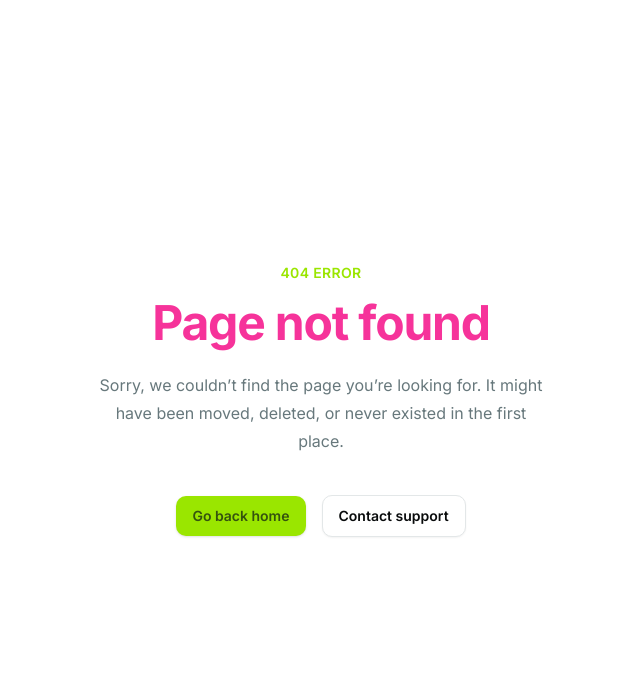
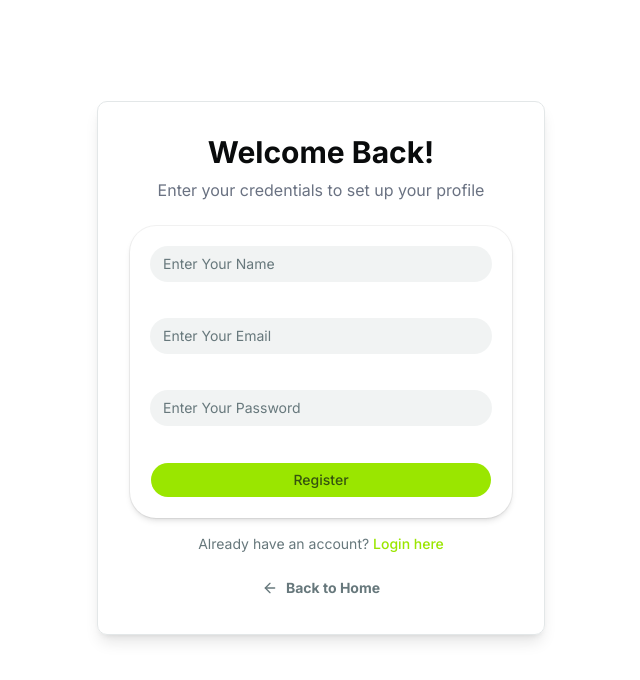
Before and after one commit to mdabdulaziz6236/gearup-frontend, a Next.js app: page /auth/register in a window 1280 px wide. Before the commit this address had no page. Shown: the top 680 px of the page, without its empty margins (319-959 px from the left). Built offline with nearby package versions, Linux system fonts and the light colour scheme.

Commit message:
feat(auth): add register page with form validation and server action

```diff
--- /dev/null
+++ b/app/auth/_actions/authActions.ts
@@ -0,0 +1,44 @@
+'use server'
+
+type RegisterState = {
+  success: boolean;
+  statusCode: number;
+  message: string;
+  data: {
+    id: string;
+    fullName: string;
+    email: string;
+    role: string;
+    status: string;
+    createdAt: string;
+    updatedAt: string;
+  };
+};
+
+export const registerAction = async (
+  prevState: RegisterState,
+  formData: FormData,
+): Promise<any> => {
+  const fullName = formData.get("name");
+  const email = formData.get("email");
+  const password = formData.get("password");
+  const payload = {
+    fullName,
+    email,
+    password,
+  };
+  const url = process.env.BACKEND_API_URL
+  console.log(url)
+  const res = await fetch(`${process.env.BACKEND_API_URL}/api/auth/register`, {
+    method: "POST",
+    headers: {
+      "content-type": "application/json",
+    },
+    body: JSON.stringify(payload),
+  });
+
+  const result = await res.json();
+
+    return result;
+
+};
--- /dev/null
+++ b/app/auth/_components/RegisterForm.tsx
@@ -0,0 +1,91 @@
+"use client";
+
+import { Button } from "@/components/ui/button";
+import { Card } from "@/components/ui/card";
+import { Input } from "@/components/ui/input";
+import { useActionState, useEffect } from "react";
+import { toast } from "sonner";
+import Link from "next/link";
+import { registerAction } from "../_actions/authActions";
+import { useRouter } from "next/navigation";
+
+function RegisterForm() {
+  const [state, action, pending] = useActionState(registerAction, false);
+  const router = useRouter();
+  useEffect(() => {
+    if (!state) return;
+
+    if (state.success) {
+      toast.success(state.message || "Registration successful!");
+      setTimeout(() => {
+        router.push("/login");
+      }, 1500);
+    } else {
+      toast.error(state.message || "Registration failed!");
+    }
+  }, [state]);
+
+  return (
+    <form action={action} className="space-y-4">
+      <Card className="p-5 space-y-3">
+        {/* Name Input */}
+        <Input
+          name="name"
+          type="text"
+          placeholder="Enter Your Name"
+          required
+          disabled={pending}
+        />
+
+        {/* Email Input */}
+        <Input
+          name="email"
+          type="email"
+          placeholder="Enter Your Email"
+          required
+          disabled={pending}
+        />
+
+        {/* Password Input */}
+        <Input
+          name="password"
+          type="password"
+          placeholder="Enter Your Password"
+          required
+          disabled={pending}
+        />
+
+        {/* Profile Photo URL Input */}
+        {/* <Input
+          name="profilePhoto"
+          type="text"
+          placeholder="Profile Photo URL (e.g., www.profile.com)"
+          required
+          disabled={pending}
+        /> */}
+
+        {/* Submit Button */}
+        <Button
+          type="submit"
+          className="w-full cursor-pointer"
+          disabled={pending}
+        >
+          {pending ? "Creating Account..." : "Register"}
+        </Button>
+      </Card>
+
+      {/* Login Page Link */}
+      <div className="text-center text-sm text-muted-foreground mt-2">
+        <span>Already have an account? </span>
+        <Link
+          href="/login"
+          className="text-primary hover:underline font-medium"
+        >
+          Login here
+        </Link>
+      </div>
+    </form>
+  );
+}
+
+export default RegisterForm;
--- /dev/null
+++ b/app/auth/register/page.tsx
@@ -0,0 +1,31 @@
+import React from "react";
+import { ArrowLeft } from "lucide-react";
+import Link from "next/link";
+import RegisterForm from "../_components/RegisterForm";
+
+const RegisterPage = () => {
+  return (
+    <div className="min-h-[calc(100vh-65px)] p-4 bg-background flex items-center justify-center">
+      <div className="w-full max-w-md space-y-6 rounded-lg border p-8 shadow-lg">
+        <div className="space-y-2 text-center ">
+          <h1 className="text-3xl font-bold ">Welcome Back!</h1>
+          <p className="text-gray-500">
+            Enter your credentials to set up your profile
+          </p>
+        </div>
+        <RegisterForm />
+        <div className="  text-center font-bold">
+          <Link
+            href="/"
+            className="inline-flex items-center gap-2 text-sm text-muted-foreground hover:text-foreground transition-colors group"
+          >
+            <ArrowLeft className="size-4 transition-transform group-hover:-translate-x-1" />
+            <span>Back to Home</span>
+          </Link>
+        </div>
+      </div>
+    </div>
+  );
+};
+
+export default RegisterPage;
--- a/app/layout.tsx
+++ b/app/layout.tsx
@@ -3,6 +3,7 @@ import { Geist, Geist_Mono, Inter } from "next/font/google";
 import "./globals.css";
 import { cn } from "@/lib/utils";
 import { ThemeProvider } from "@/components/theme/theme-provider";
+import { Toaster } from "@/components/ui/sonner";
 
 const inter = Inter({ subsets: ["latin"], variable: "--font-sans" });
 
@@ -46,6 +47,7 @@ export default function RootLayout({
           disableTransitionOnChange
         >
           {children}
+           <Toaster richColors position="top-right" />
         </ThemeProvider>
       </body>
     </html>
--- /dev/null
+++ b/components/ui/card.tsx
@@ -0,0 +1,100 @@
+import * as React from "react"
+
+import { cn } from "@/lib/utils"
+
+function Card({
+  className,
+  size = "default",
+  ...props
+}: React.ComponentProps<"div"> & { size?: "default" | "sm" }) {
+  return (
+    <div
+      data-slot="card"
+      data-size={size}
+      className={cn(
+        "group/card flex flex-col gap-(--card-spacing) overflow-hidden rounded-4xl bg-card py-(--card-spacing) text-sm text-card-foreground shadow-md ring-1 ring-foreground/5 [--card-spacing:--spacing(6)] has-[>img:first-child]:pt-0 data-[size=sm]:[--card-spacing:--spacing(4)] dark:ring-foreground/10 *:[img:first-child]:rounded-t-4xl *:[img:last-child]:rounded-b-4xl",
+        className
+      )}
+      {...props}
+    />
+  )
+}
+
+function CardHeader({ className, ...props }: React.ComponentProps<"div">) {
+  return (
+    <div
+      data-slot="card-header"
+      className={cn(
+        "group/card-header @container/card-header grid auto-rows-min items-start gap-1.5 rounded-t-4xl px-(--card-spacing) has-data-[slot=card-action]:grid-cols-[1fr_auto] has-data-[slot=card-description]:grid-rows-[auto_auto] [.border-b]:pb-(--card-spacing)",
+        className
+      )}
+      {...props}
+    />
+  )
+}
+
+function CardTitle({ className, ...props }: React.ComponentProps<"div">) {
+  return (
+    <div
+      data-slot="card-title"
+      className={cn("font-heading text-base font-medium", className)}
+      {...props}
+    />
+  )
+}
+
+function CardDescription({ className, ...props }: React.ComponentProps<"div">) {
+  return (
+    <div
+      data-slot="card-description"
+      className={cn("text-sm text-muted-foreground", className)}
+      {...props}
+    />
+  )
+}
+
+function CardAction({ className, ...props }: React.ComponentProps<"div">) {
+  return (
+    <div
+      data-slot="card-action"
+      className={cn(
+        "col-start-2 row-span-2 row-start-1 self-start justify-self-end",
+        className
+      )}
+      {...props}
+    />
+  )
+}
+
+function CardContent({ className, ...props }: React.ComponentProps<"div">) {
+  return (
+    <div
+      data-slot="card-content"
+      className={cn("px-(--card-spacing)", className)}
+      {...props}
+    />
+  )
+}
+
+function CardFooter({ className, ...props }: React.ComponentProps<"div">) {
+  return (
+    <div
+      data-slot="card-footer"
+      className={cn(
+        "flex items-center rounded-b-4xl px-(--card-spacing) [.border-t]:pt-(--card-spacing)",
+        className
+      )}
+      {...props}
+    />
+  )
+}
+
+export {
+  Card,
+  CardHeader,
+  CardFooter,
+  CardTitle,
+  CardAction,
+  CardDescription,
+  CardContent,
+}
--- /dev/null
+++ b/components/ui/input.tsx
@@ -0,0 +1,19 @@
+import * as React from "react"
+
+import { cn } from "@/lib/utils"
+
+function Input({ className, type, ...props }: React.ComponentProps<"input">) {
+  return (
+    <input
+      type={type}
+      data-slot="input"
+      className={cn(
+        "h-9 w-full min-w-0 rounded-3xl border border-transparent bg-input/50 px-3 py-1 text-base transition-[color,box-shadow,background-color] outline-none file:inline-flex file:h-7 file:border-0 file:bg-transparent file:text-sm file:font-medium file:text-foreground placeholder:text-muted-foreground focus-visible:border-ring focus-visible:ring-3 focus-visible:ring-ring/30 disabled:pointer-events-none disabled:cursor-not-allowed disabled:opacity-50 aria-invalid:border-destructive aria-invalid:ring-3 aria-invalid:ring-destructive/20 md:text-sm dark:aria-invalid:border-destructive/50 dark:aria-invalid:ring-destructive/40",
+        className
+      )}
+      {...props}
+    />
+  )
+}
+
+export { Input }
--- /dev/null
+++ b/components/ui/sonner.tsx
@@ -0,0 +1,49 @@
+"use client"
+
+import { useTheme } from "next-themes"
+import { Toaster as Sonner, type ToasterProps } from "sonner"
+import { CircleCheckIcon, InfoIcon, TriangleAlertIcon, OctagonXIcon, Loader2Icon } from "lucide-react"
+
+const Toaster = ({ ...props }: ToasterProps) => {
+  const { theme = "system" } = useTheme()
+
+  return (
+    <Sonner
+      theme={theme as ToasterProps["theme"]}
+      className="toaster group"
+      icons={{
+        success: (
+          <CircleCheckIcon className="size-4" />
+        ),
+        info: (
+          <InfoIcon className="size-4" />
+        ),
+        warning: (
+          <TriangleAlertIcon className="size-4" />
+        ),
+        error: (
+          <OctagonXIcon className="size-4" />
+        ),
+        loading: (
+          <Loader2Icon className="size-4 animate-spin" />
+        ),
+      }}
+      style={
+        {
+          "--normal-bg": "var(--popover)",
+          "--normal-text": "var(--popover-foreground)",
+          "--normal-border": "var(--border)",
+          "--border-radius": "var(--radius)",
+        } as React.CSSProperties
+      }
+      toastOptions={{
+        classNames: {
+          toast: "cn-toast",
+        },
+      }}
+      {...props}
+    />
+  )
+}
+
+export { Toaster }
--- a/package.json
+++ b/package.json
@@ -11,6 +11,7 @@
   "dependencies": {
     "class-variance-authority": "^0.7.1",
     "clsx": "^2.1.1",
+    "dotenv": "^17.4.2",
     "lucide-react": "^1.27.0",
     "next": "16.2.12",
     "next-themes": "^0.4.6",
@@ -18,6 +19,7 @@
     "react": "19.2.4",
     "react-dom": "19.2.4",
     "shadcn": "^4.16.0",
+    "sonner": "^2.0.7",
     "tailwind-merge": "^3.6.0",
     "tw-animate-css": "^1.4.0"
   },
```
Also changed, not shown: 1 other file (tests, documents, lock files or other folders).
